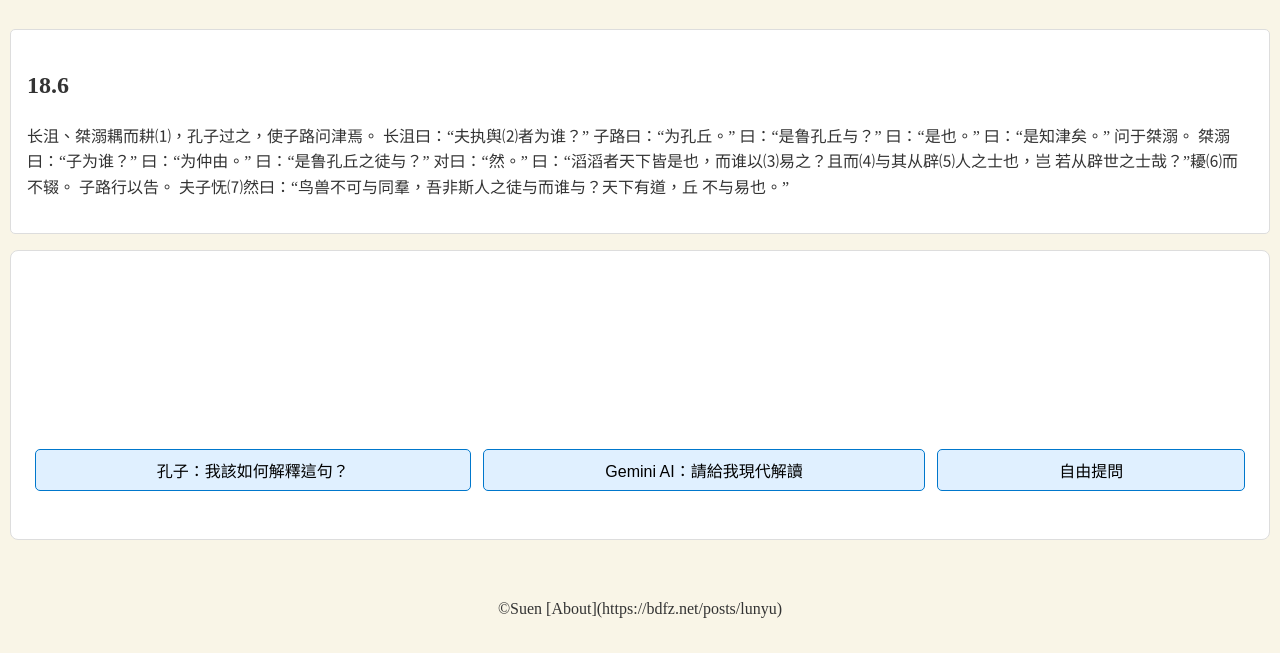
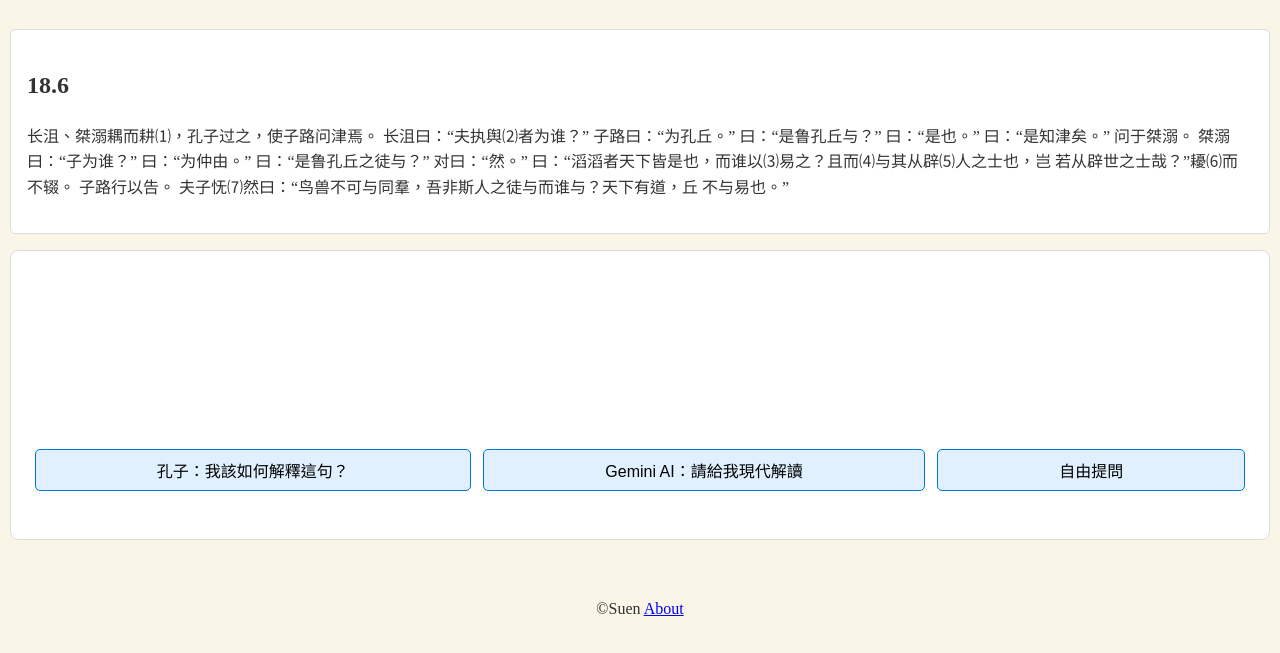
Before and after one commit to ieduer/lunyu, a plain HTML site: page index.html in a window 1280 px wide. Shown: the part 150-803 px from the top of the page. Drawn offline with Linux system fonts and the light colour scheme; a web font is replaced by a local one.

Commit message:
1.0.1gemini

```diff
--- a/index.html
+++ b/index.html
@@ -44,7 +44,7 @@
   </div>
 
   <footer style="text-align:center; margin-top:20px;">
-    <p>©Suen [About](https://bdfz.net/posts/lunyu) </p>
+    <p>©Suen <a href="https://bdfz.net/posts/lunyu">About</a></p>
   </footer>
 
   <script src="assets/js/app.js"></script>
```
